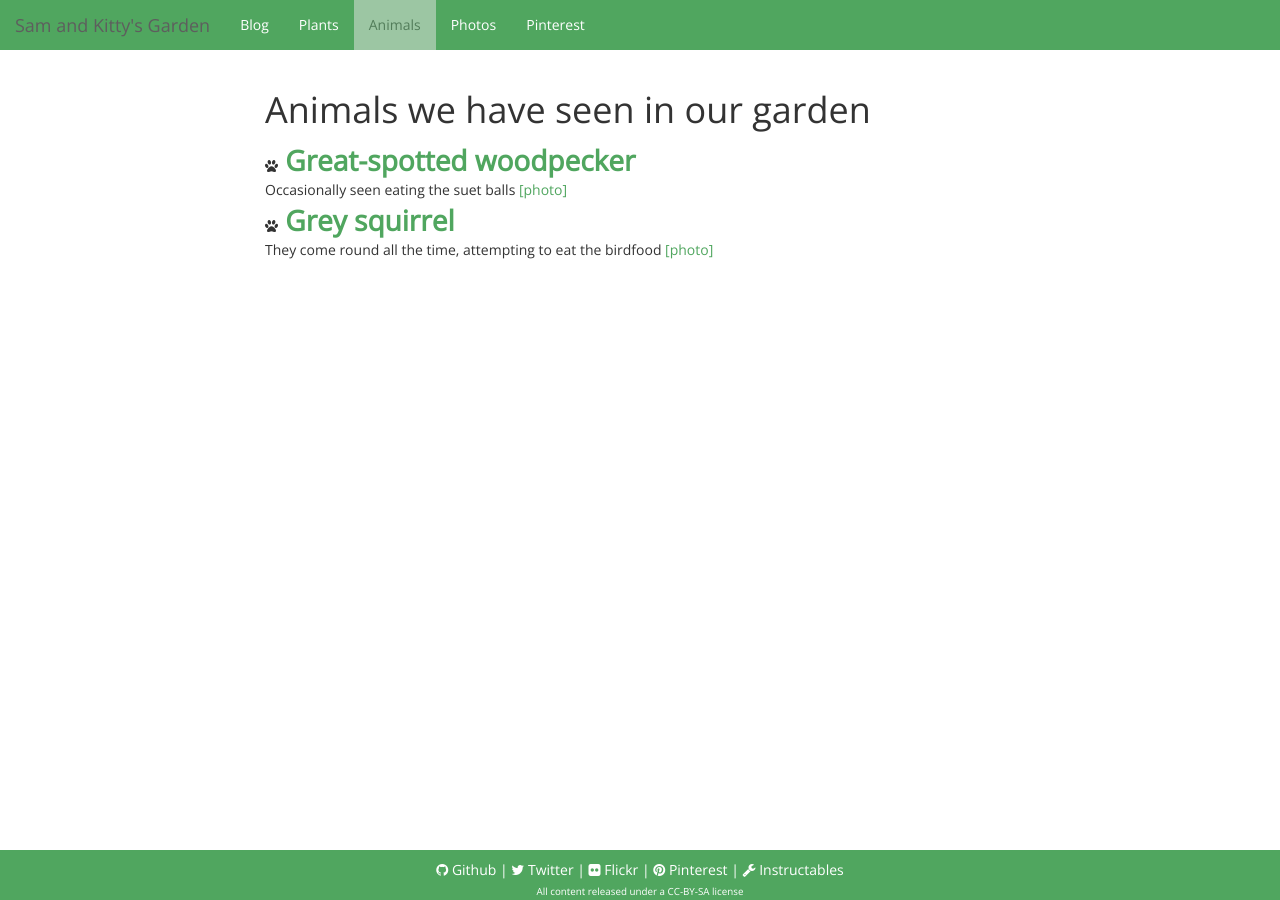
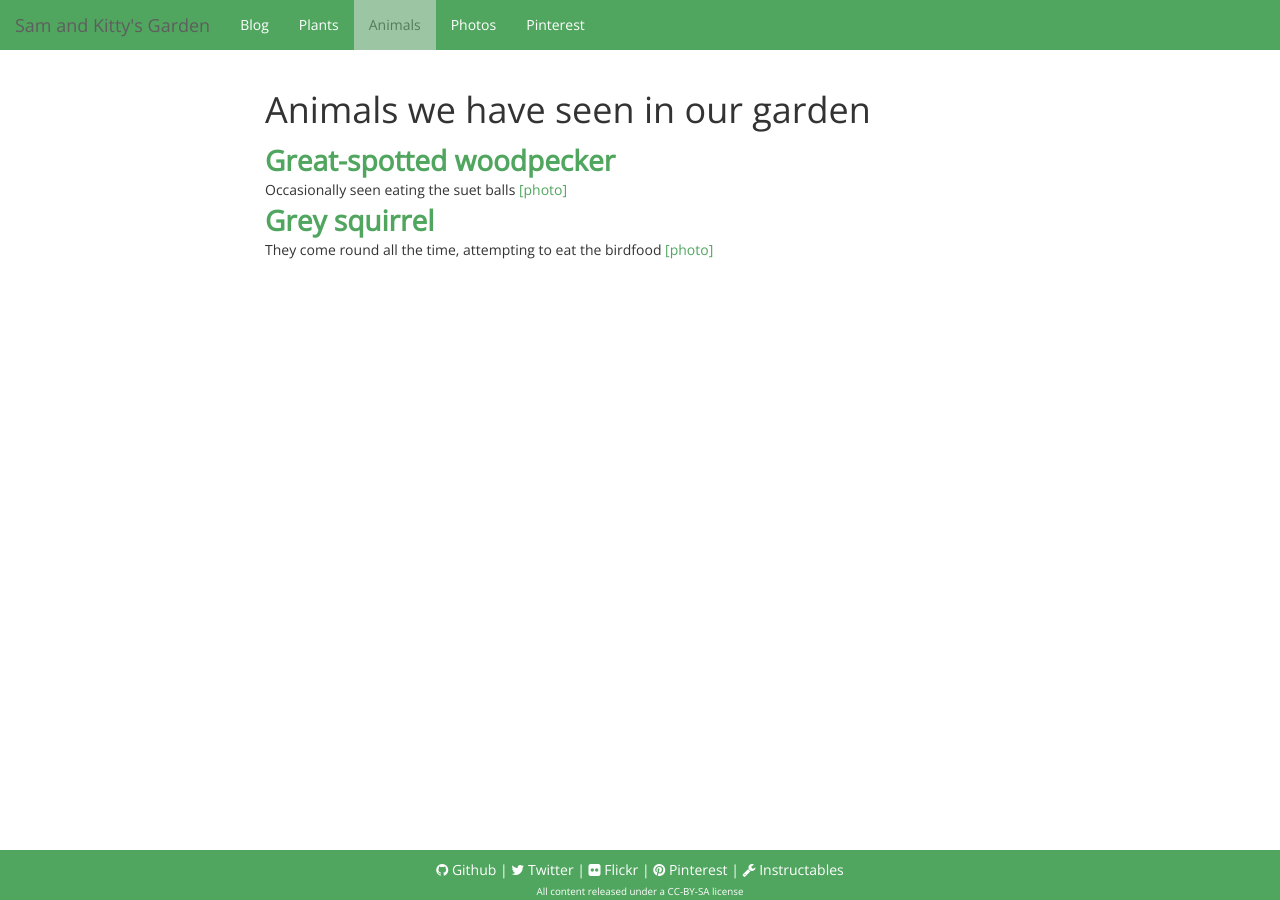
Before and after one commit to culpabilitybrown/culpabilitybrown.github.io, a Jekyll site: the page built from animals.html, in a window 1280 px wide. Built offline with Jekyll 4.4.1, drawn with Linux system fonts in a browser that asks for light colours; nearby versions of some CDN libraries.

Commit message:
FA not required

```diff
--- a/_includes/blost-link.html
+++ b/_includes/blost-link.html
@@ -1,6 +1,6 @@
 <dt>
   {% unless include.no_fa %}
-    <i class='fa fa-file-text'></i>
+  <!--  <i class='fa fa-file-text'></i> -->
   {% endunless %}
   <a href='{{ include.url }}'>{{ include.title }}</a>
 </dt>
--- a/animals.html
+++ b/animals.html
@@ -6,7 +6,8 @@ title: Animals we have seen in our garden
   {% assign animals = site.data.animals | sort: 'name' %}
   {% for animal in animals %}
     <dt>
-      <i class='fa fa-paw'></i> <a href='{{ animal.link }}'>{{ animal.name }}</a>
+      <!-- <i class='fa fa-paw'></i> -->
+      <a href='{{ animal.link }}'>{{ animal.name }}</a>
     </dt>
     <dd>
       {{ animal.comment }}
--- a/plants.html
+++ b/plants.html
@@ -6,7 +6,8 @@ title: Plants we have in our garden
   {% assign plants = site.data.plants | sort: 'name' %}
   {% for plant in plants %}
     <dt>
-      <i class='fa fa-tree'></i> <a href='{{ plant.link }}'>{{ plant.name }}</a>
+      <!-- <i class='fa fa-tree'></i> -->
+      <a href='{{ plant.link }}'>{{ plant.name }}</a>
     </dt>
     <dd>
       {{ plant.comment }}
```
